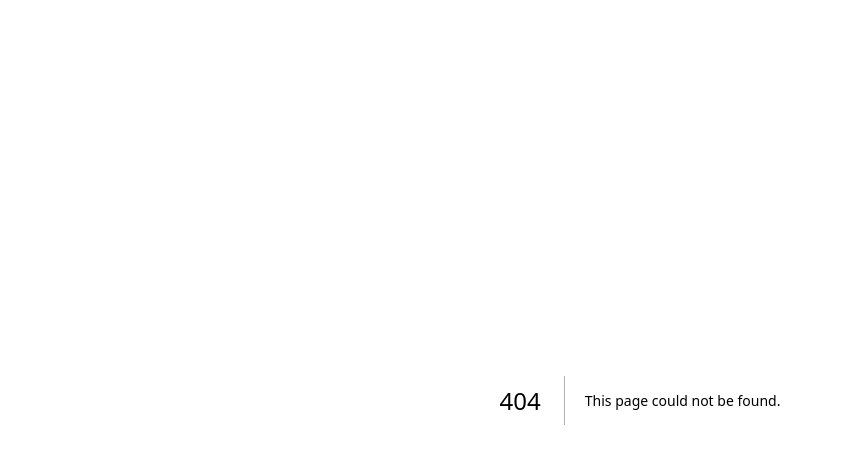
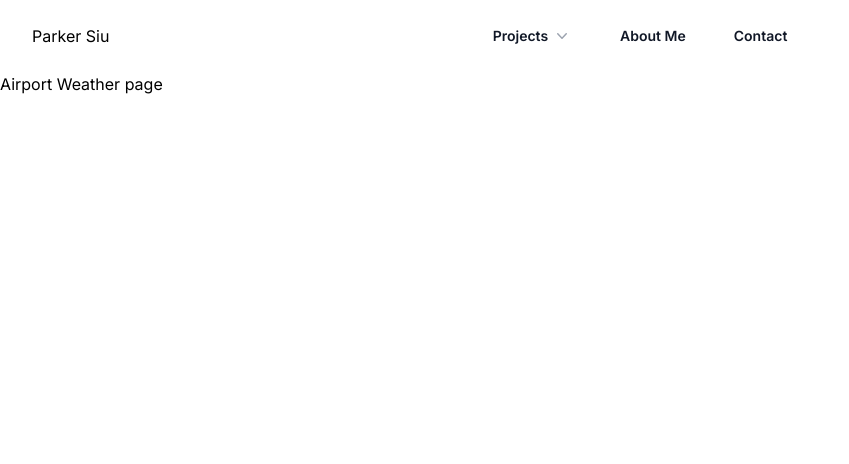
Before and after one commit to parkersiu/portfolio, a Next.js app: page /airport-weather in a window 1280 px wide. Before the commit this address had no page. Shown: the top 464 px of the page, without its empty margins (0-849 px from the left). Built offline with nearby package versions, Linux system fonts and the light colour scheme.

Commit message:
Added additional routes with skeleton for each page.

```diff
--- /dev/null
+++ b/app/airport-weather/page.js
@@ -0,0 +1,10 @@
+import Navbar from "@/app/components/navbar"
+
+export default function Page() {
+  return (
+    <>
+      <Navbar />
+      <div>Airport Weather page</div>
+    </>
+  );
+}
--- /dev/null
+++ b/app/contact/page.js
@@ -0,0 +1,10 @@
+import Navbar from "@/app/components/navbar"
+
+export default function Page() {
+  return (
+    <>
+      <Navbar />
+      <div>Contact page</div>
+    </>
+  );
+}
--- /dev/null
+++ b/app/milestone/page.js
@@ -0,0 +1,10 @@
+import Navbar from "@/app/components/navbar"
+
+export default function Page() {
+  return (
+    <>
+      <Navbar />
+      <div>Milestone page</div>
+    </>
+  );
+}
```
